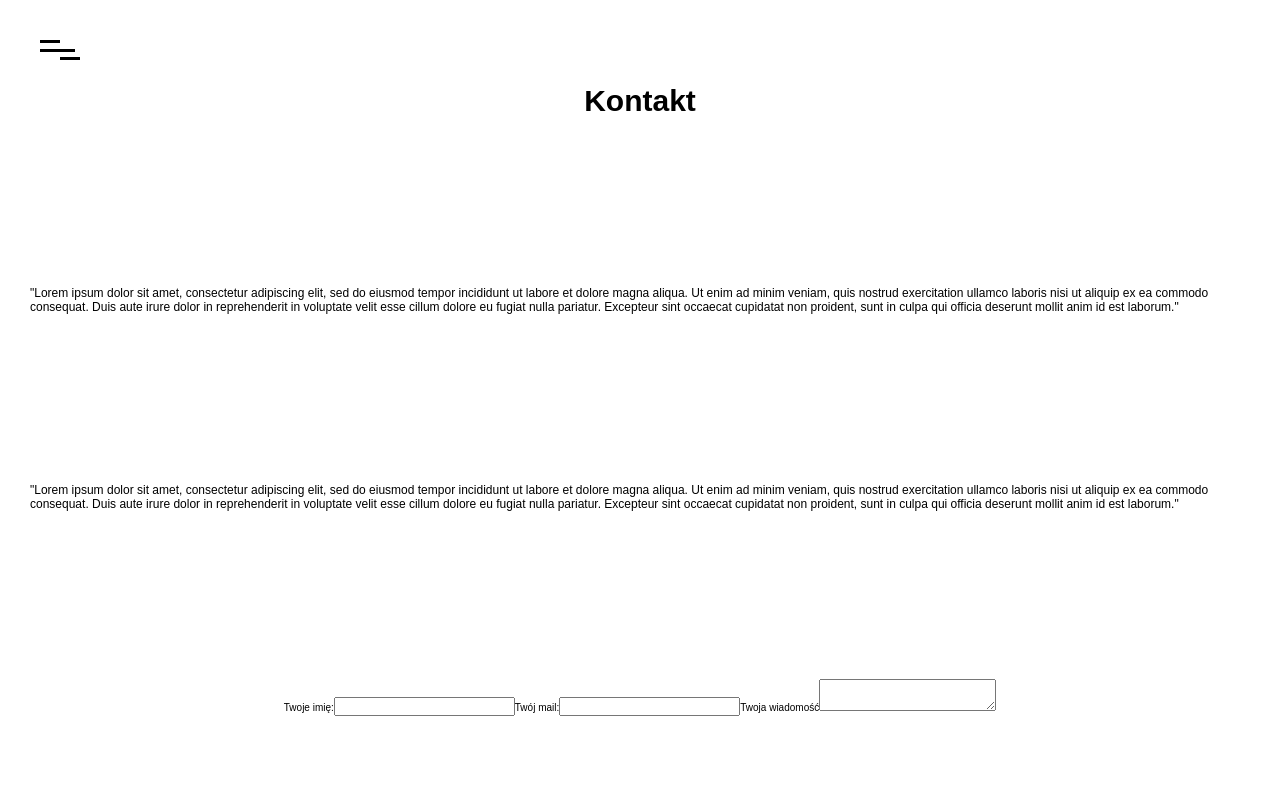
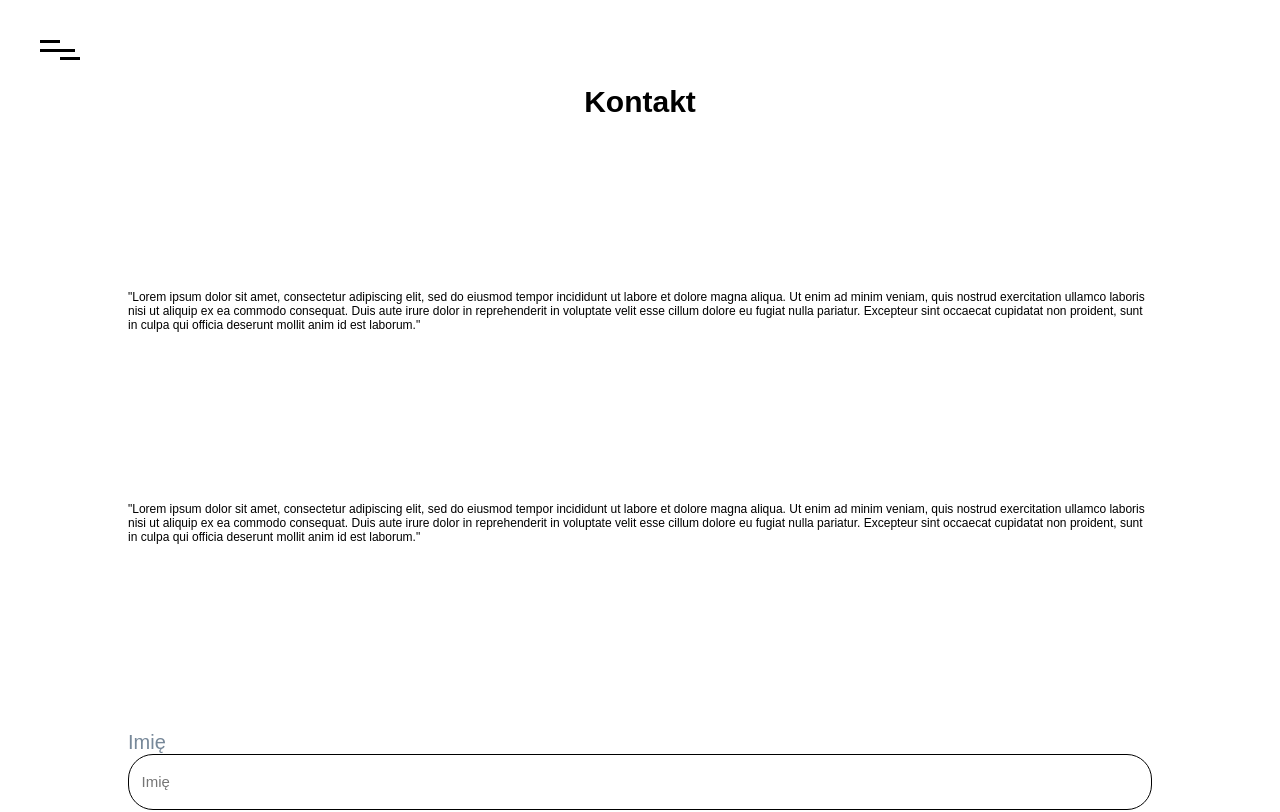
Before and after one commit to Adaxelx/BusinessPage, a React (Create React App) app: page /contact in a window 1280 px wide. Shown: the top 812 px of the page. Built offline with nearby package versions, Linux system fonts and the light colour scheme; the HTML template or start-up script is replaced by a standard one.

Commit message:
add css to form in contact.css

```diff
--- a/src/components/Contact.js
+++ b/src/components/Contact.js
@@ -23,17 +23,17 @@ class Contact extends React.Component {
                 <h1 className="title">Kontakt</h1>
                 <p className='content'>"Lorem ipsum dolor sit amet, consectetur adipiscing elit, sed do eiusmod tempor incididunt ut labore et dolore magna aliqua. Ut enim ad minim veniam, quis nostrud exercitation ullamco laboris nisi ut aliquip ex ea commodo consequat. Duis aute irure dolor in reprehenderit in voluptate velit esse cillum dolore eu fugiat nulla pariatur. Excepteur sint occaecat cupidatat non proident, sunt in culpa qui officia deserunt mollit anim id est laborum."</p>
                 <p className='content'>"Lorem ipsum dolor sit amet, consectetur adipiscing elit, sed do eiusmod tempor incididunt ut labore et dolore magna aliqua. Ut enim ad minim veniam, quis nostrud exercitation ullamco laboris nisi ut aliquip ex ea commodo consequat. Duis aute irure dolor in reprehenderit in voluptate velit esse cillum dolore eu fugiat nulla pariatur. Excepteur sint occaecat cupidatat non proident, sunt in culpa qui officia deserunt mollit anim id est laborum."</p>
-                <form>
-                    <label htmlFor="user">
-                        Twoje imię:
-                        <input type="text" id="user" name="username" value={this.state.username} onChange={this.handleChange}></input>
+                <form className="contactForm">
+                    <label className='name' htmlFor="user">
+                        <p>Imię</p>
+                        <input placeholder='Imię' type="text" id="user" name="username" value={this.state.username} onChange={this.handleChange}></input>
                     </label>
-                    <label htmlFor="email">
-                        Twój mail:
-                        <input type="text" id="email" name="email" value={this.state.email} onChange={this.handleChange}></input>
+                    <label className='email' htmlFor="email">
+                        <p>Email</p>
+                        <input placeholder='Email' type="text" id="email" name="email" value={this.state.email} onChange={this.handleChange}></input>
                     </label>
-                    <label htmlFor="message">
-                        Twoja wiadomość
+                    <label className='message' htmlFor="message">
+                        <p>Wiadomość</p>
                         <textarea id="message" name="message" value={this.state.message} onChange={this.handleChange}></textarea>
                     </label>
                 </form>
--- a/src/css/Contact.css
+++ b/src/css/Contact.css
@@ -1,6 +1,6 @@
 .contact{
     width:100%;
-    height: 100vh;
+    height: 170vh;
     display: flex;
     flex-direction: column;
     justify-content: space-around;
@@ -13,5 +13,45 @@
 
 .content{
     font-size: 1.2rem;
-    padding: 0 30px 0 30px;
+    width: 80%;
 }
+
+.contactForm{
+    height: 70vh;
+    display: flex;
+    flex-direction: column;
+    justify-content: space-around;
+    align-items: center;
+    width: 100%;
+}
+
+.contactForm label{
+    width: 80%;
+}
+
+.contactForm p{
+    font-size: 2rem;
+    color: lightslategray;
+}
+
+
+
+
+
+.contactForm textarea,
+.contactForm input{
+    border: 1px solid black;
+    border-radius: 25px;
+    width: 100%;
+    padding: 0 1.25rem 0 1.25rem;
+    font-size: 1.5rem;
+}
+
+.contactForm textarea{
+    height: 35vh;
+    padding: 1rem 2rem 1rem 2rem;
+}
+
+input{
+    height: 7vh;
+}
```
